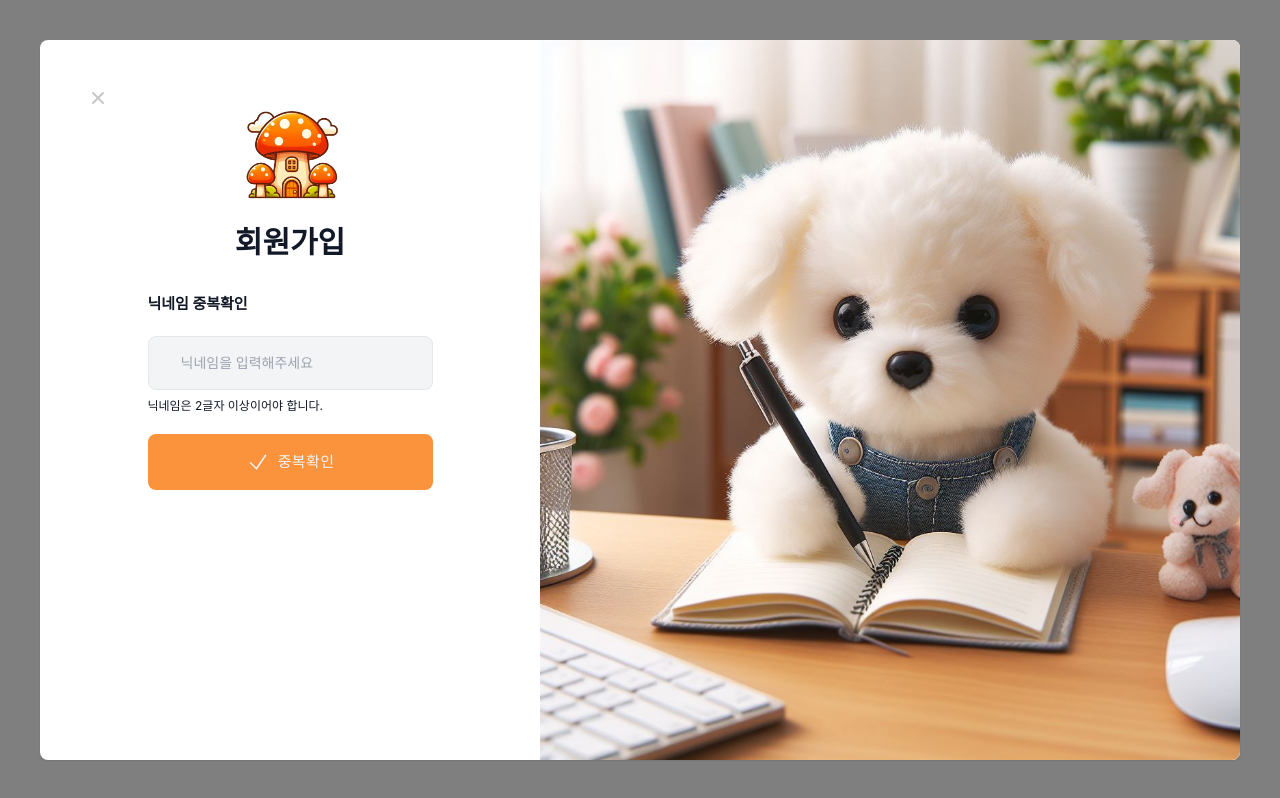
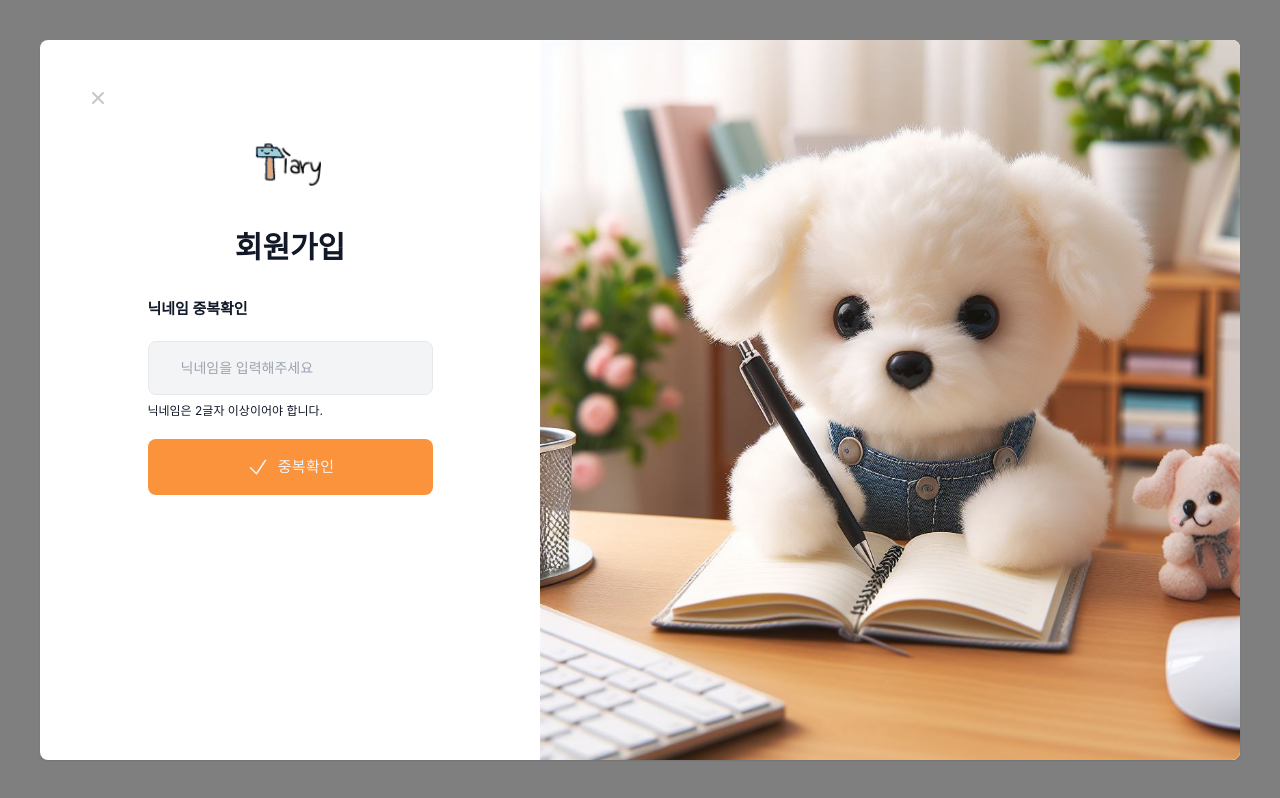
Before and after one commit to KOSA-ToT/tiary, a Vue app in the folder client/: page /nickname-check/1 in a window 1280 px wide. Built offline with nearby package versions, Linux system fonts and the light colour scheme; no server answers.

Commit message:
[SCRUM-25]-fix: 로딩버섯 remove_bg, 유저모달창 로고 변경

```diff
--- a/client/src/components/UserModal.vue
+++ b/client/src/components/UserModal.vue
@@ -30,7 +30,7 @@
           <span class="sr-only">Close Modal</span>
         </button>
         <!-- 로고 -->
-        <img src="/images/logo.png" class="w-32 mx-auto" />
+        <img src="/images/header_logo.png" class="mt-12 mb-10 w-32 mx-auto" />
         <div class="mt-2 flex flex-col items-center">
           <h1 class="text-2xl xl:text-3xl font-extrabold">
             {{ task }}
@@ -46,7 +46,7 @@
       </div>
       <div v-if="isLoading" class="bg-white/60 flex items-center justify-center absolute top-0 right-0 left-0 bottom-0">
       <Loading>
-        <h1 class="text-4xl font-bold mt-20">이메일 전송중...</h1>
+        <h1 class="text-4xl font-bold mt-20">이메일 전송중...📨</h1>
       </Loading>
     </div>
     </div>
```
Also changed, not shown: client/public/images/loading_1.gif.
